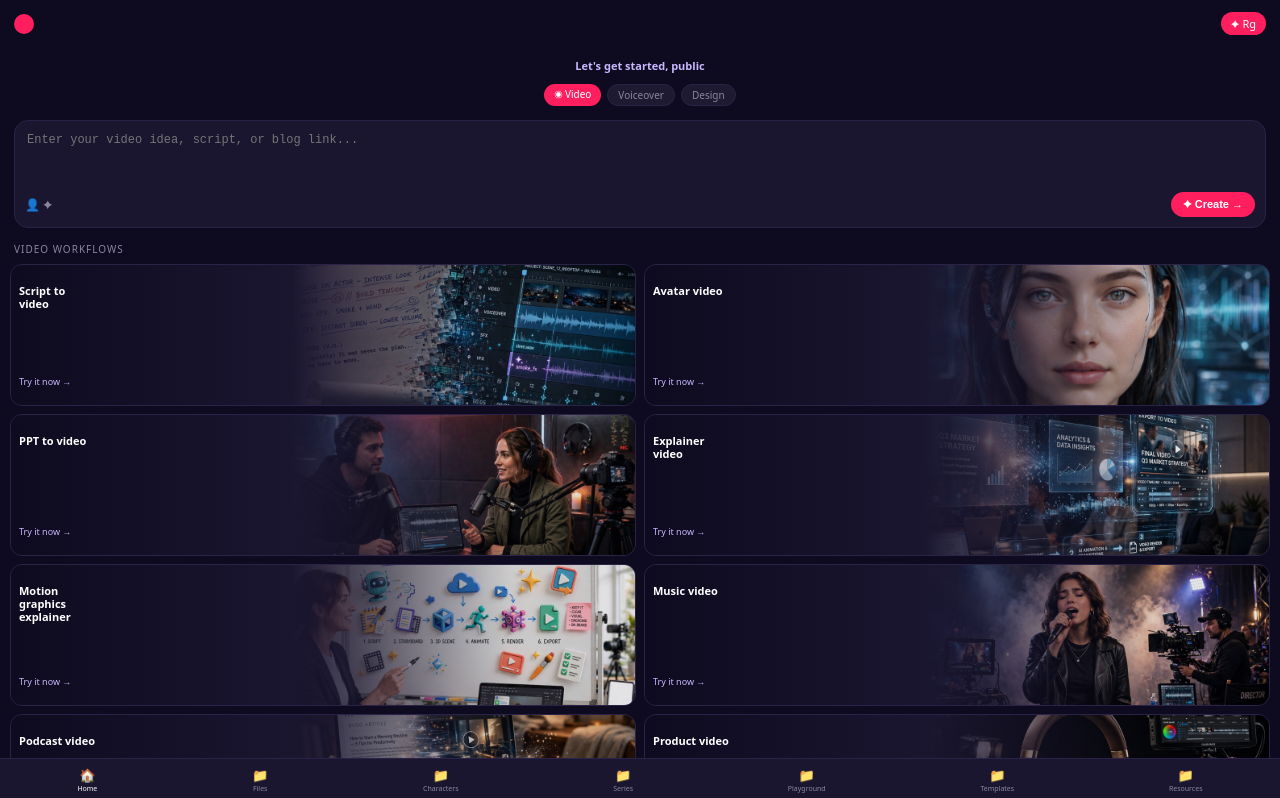
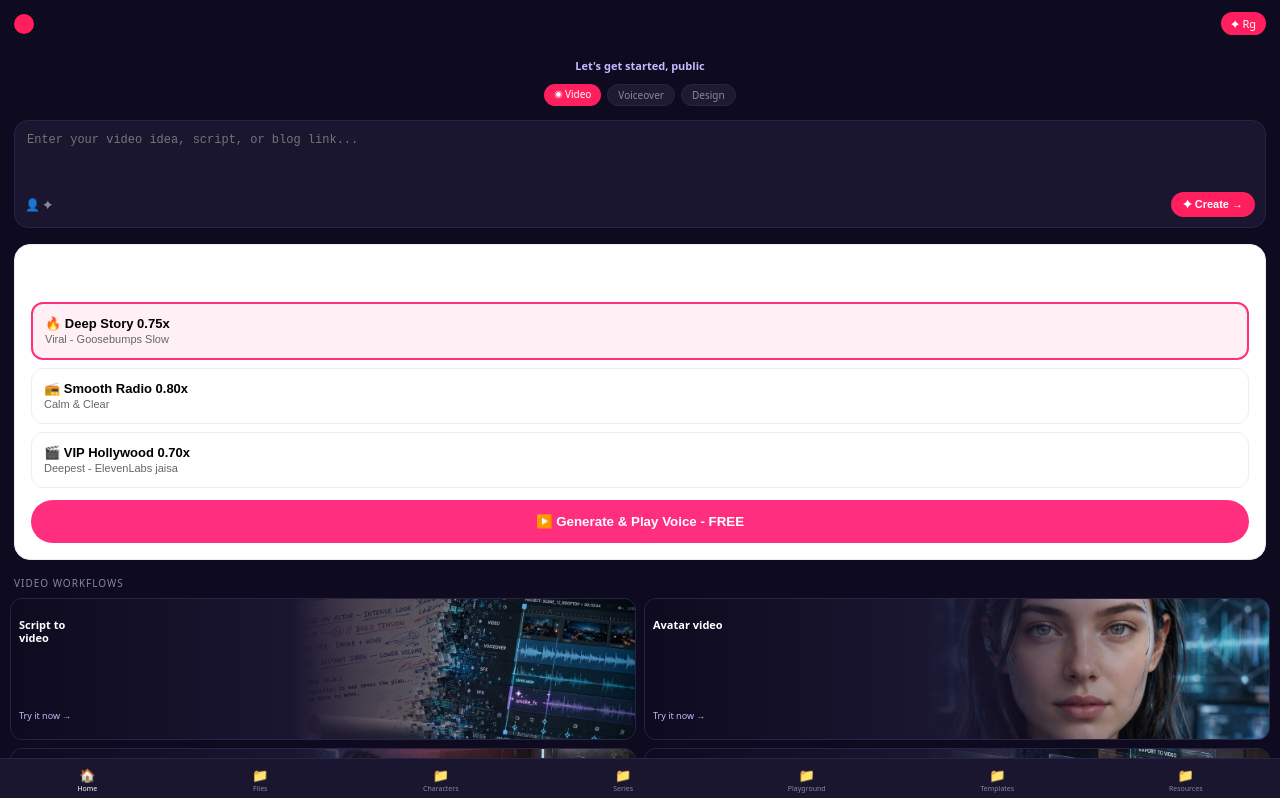
Before and after one commit to muradofficalid-art/LifeAI, a Next.js app: page /dashboard in a window 1280 px wide. Shown: the top 798 px of the page. Built offline with nearby package versions, Linux system fonts and the light colour scheme.

Commit message:
Update page.tsx

```diff
--- a/app/dashboard/page.tsx
+++ b/app/dashboard/page.tsx
@@ -1,4 +1,6 @@
 'use client'
+import { useState } from 'react'
+import VoiceSelector from '@/components/VoiceSelector'
 
 // OFFICIAL LIFE-AI THEME 2 - Deep Purple + Hot Pink
 const THEME = {
@@ -12,6 +14,8 @@ const THEME = {
 }
 
 export default function Dashboard(){
+  const [storyText, setStoryText] = useState('')
+
   const items=[
     {t:'Script to video', i:'/workflows/1.jpg'},
     {t:'Avatar video', i:'/workflows/2.jpg'},
@@ -42,14 +46,24 @@ export default function Dashboard(){
       </div>
 
       <div style={{background:THEME.card, borderRadius:'14px', margin:'14px', padding:'10px', border:`1px solid ${THEME.cardBorder}`}}>
-        <textarea placeholder="Enter your video idea, script, or blog link..." style={{width:'100%', background:'transparent', border:'none', outline:'none', color:'white', fontSize:'12px', minHeight:'44px', resize:'none'}}></textarea>
+        <textarea
+          placeholder="Enter your video idea, script, or blog link..."
+          value={storyText}
+          onChange={(e)=>setStoryText(e.target.value)}
+          style={{width:'100%', background:'transparent', border:'none', outline:'none', color:'white', fontSize:'12px', minHeight:'44px', resize:'none'}}
+        ></textarea>
         <div style={{display:'flex', justifyContent:'space-between', marginTop:'8px', alignItems:'center'}}>
           <span style={{fontSize:'12px', color:THEME.muted}}>👤 ✦</span>
           <button style={{background:THEME.primary, color:'white', border:'none', padding:'6px 12px', borderRadius:'999px', fontSize:'11px', fontWeight:700}}>✦ Create →</button>
         </div>
       </div>
 
-      <p style={{fontSize:'10px', color:THEME.muted, padding:'0 14px', marginBottom:'8px', letterSpacing:'1px'}}>VIDEO WORKFLOWS</p>
+      {/* VOICE SELECTOR - ADDED HERE - Design Safe */}
+      <div style={{margin:'0 14px'}}>
+        <VoiceSelector text={storyText} />
+      </div>
+
+      <p style={{fontSize:'10px', color:THEME.muted, padding:'0 14px', marginBottom:'8px', marginTop:'16px', letterSpacing:'1px'}}>VIDEO WORKFLOWS</p>
 
       <div style={{display:'grid', gridTemplateColumns:'1fr 1fr', gap:'8px', padding:'0 10px'}}>
         {items.map((x,j)=>(
```
